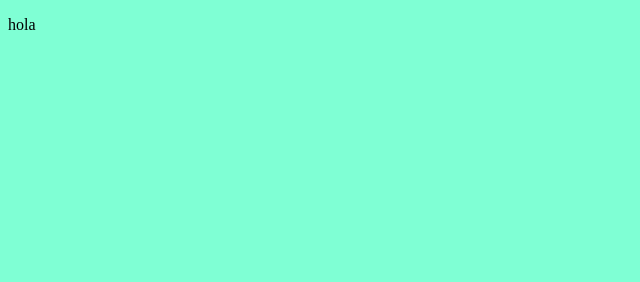
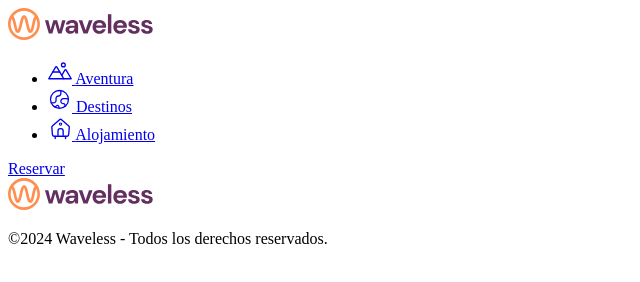
Before and after one commit to utopia-code/decskill-avoris, a website built with Parcel: page src/index.html in a window 1280 px wide. Shown: the whole page, without its empty margins (0-640 px from the left). Built offline with nearby package versions, Linux system fonts and the light colour scheme.

Commit message:
waveless: partials HTML header and footer

```diff
--- a/package.json
+++ b/package.json
@@ -26,7 +26,7 @@
     "type": "git",
     "url": "git+https://github.com/utopia-code/decskill-avoris.git"
   },
-  "homepage": "https://",
+  "homepage": "https://decskill-avoris.netlify.app/",
   "author": {
     "name": "Laura López Doval",
     "email": "lauralopezdoval@gmail.com"
--- a/src/index.html
+++ b/src/index.html
@@ -11,13 +11,10 @@
 		<script defer type="module" src="js/app.js"></script>
 	</head>
     <body>
-        <header>
-            <nav>
+        <include src="./views/header.html"></include>
+        <main>
 
-            </nav>
-        </header>
-        <main>
-            <p>hola</p>
         </main>
+        <include src="./views/footer.html"></include>
     </body>
 </html>
--- a/src/scss/style.scss
+++ b/src/scss/style.scss
@@ -2,7 +2,3 @@
 * Use this file to import partials.
 * Do not include SCSS code in this file.
 */
-
-body {
-    background-color: aquamarine;
-}
--- /dev/null
+++ b/src/views/footer.html
@@ -0,0 +1,8 @@
+<footer class="footer">
+    <div class="footer__logo">
+        <img src="assets/waveless_logo.svg" alt="waveless logo" class="logo__img">
+    </div>
+    <div class="footer__copyright">
+        <p>&copy;2024 Waveless - Todos los derechos reservados.</p>
+    </div>
+</footer>
--- /dev/null
+++ b/src/views/header.html
@@ -0,0 +1,56 @@
+<header class="header">
+    <div class="logo">
+        <a href="index.html" class="logo__link">
+            <img src="assets/waveless_logo.svg" alt="waveless logo" class="logo__img">
+        </a>
+    </div>
+    <nav class="nav">
+        <ul class="nav__menu">
+            <li class="nav__item">
+                <a href="#" class="nav__link">
+                    <span class="nav__icon">
+                        <svg width="24" height="24" viewBox="0 0 24 24" fill="none" xmlns="http://www.w3.org/2000/svg">
+                            <g clip-path="url(#clip0_2007_86127)">
+                                <path d="M15.375 6.75C16.4105 6.75 17.25 5.91053 17.25 4.875C17.25 3.83947 16.4105 3 15.375 3C14.3395 3 13.5 3.83947 13.5 4.875C13.5 5.91053 14.3395 6.75 15.375 6.75Z" stroke="currentColor" stroke-width="1.34" stroke-linecap="round" stroke-linejoin="round"/>
+                                <path d="M0.75 18.75L7.60312 7.11936C7.6693 7.00658 7.76381 6.91306 7.87728 6.84807C7.99075 6.78309 8.11924 6.7489 8.25 6.7489C8.38076 6.7489 8.50925 6.78309 8.62272 6.84807C8.73619 6.91306 8.8307 7.00658 8.89688 7.11936L15.75 18.75H0.75Z" stroke="currentColor" stroke-width="1.34" stroke-linecap="round" stroke-linejoin="round"/>
+                                <path d="M4.72021 12H11.7796" stroke="currentColor" stroke-width="1.34" stroke-linecap="round" stroke-linejoin="round"/>
+                                <path d="M13.7446 15.3478L16.844 10.1175C16.9104 10.0056 17.0048 9.91289 17.1179 9.8485C17.231 9.78411 17.3589 9.75024 17.489 9.75024C17.6191 9.75024 17.747 9.78411 17.8601 9.8485C17.9732 9.91289 18.0676 10.0056 18.134 10.1175L23.2499 18.75H15.7499" stroke="currentColor" stroke-width="1.34" stroke-linecap="round" stroke-linejoin="round"/>
+                            </g>
+                        </svg>
+                    </span>
+                    <span class="nav__text">Aventura</span>
+                </a>
+            </li>
+            <li class="nav__item">
+                <a href="#" class="nav__link">
+                    <span class="nav__icon">
+                        <svg width="24" height="24" viewBox="0 0 24 24" fill="none" xmlns="http://www.w3.org/2000/svg">
+                            <path d="M11.4726 20.3495C16.4302 20.3495 20.4492 16.353 20.4492 11.4229C20.4492 6.49291 16.4302 2.49634 11.4726 2.49634C6.51503 2.49634 2.49609 6.49291 2.49609 11.4229C2.49609 16.353 6.51503 20.3495 11.4726 20.3495Z" stroke="currentColor" stroke-width="1.2672" stroke-linecap="round" stroke-linejoin="round"/>
+                            <path d="M3.18848 14.8586H5.60524C6.2462 14.8586 6.86091 14.6054 7.31414 14.1547C7.76737 13.704 8.022 13.0927 8.022 12.4553V10.3953C8.022 9.75792 8.27662 9.14663 8.72985 8.69592C9.18308 8.24521 9.79779 7.992 10.4388 7.992C11.0797 7.992 11.6944 7.7388 12.1477 7.28809C12.6009 6.83738 12.8555 6.22609 12.8555 5.58869V2.59485" stroke="currentColor" stroke-width="1.2672" stroke-linecap="round" stroke-linejoin="round"/>
+                            <path d="M20.4461 11.2827C19.7547 10.9259 18.9879 10.7377 18.2089 10.7334H15.2673C14.6264 10.7334 14.0117 10.9866 13.5584 11.4373C13.1052 11.888 12.8506 12.4993 12.8506 13.1367C12.8506 13.7741 13.1052 14.3854 13.5584 14.8361C14.0117 15.2868 14.6264 15.54 15.2673 15.54C15.7252 15.54 16.1643 15.7209 16.488 16.0428C16.8117 16.3648 16.9936 16.8014 16.9936 17.2567V18.4515" stroke="currentColor" stroke-width="1.2672" stroke-linecap="round" stroke-linejoin="round"/>
+                            <path d="M10.9144 19.7891C11.0658 19.4494 11.0892 19.0378 10.9141 18.6731C10.7389 18.3085 10.5452 17.7874 10.1461 17.6114C9.74691 17.4354 9.30393 17.4015 8.91458 17.5172C8.52523 17.633 8.2214 17.8888 8.06994 18.2285C7.96175 18.4712 7.74473 18.6539 7.46662 18.7366C7.18852 18.8192 6.8721 18.7951 6.58699 18.6693L5.83877 18.3394" stroke="currentColor" stroke-width="1.2672" stroke-linecap="round" stroke-linejoin="round"/>
+                        </svg>
+                    </span>
+                    <span class="nav__text">Destinos</span>
+                </a>
+            </li>
+            <li class="nav__item">
+                <a href="#" class="nav__link">
+                    <span class="nav__icon">
+                        <svg width="24" height="24" viewBox="0 0 24 24" fill="none" xmlns="http://www.w3.org/2000/svg">
+                            <circle cx="12.5584" cy="8.09751" r="1.11514" stroke="currentColor" stroke-width="1.11514"/>
+                            <path d="M11.5337 3.74121C12.1211 3.23044 12.9951 3.23053 13.5825 3.74121L20.7476 9.97168C21.1217 10.297 21.3195 10.7812 21.2798 11.2754L20.6733 18.8164C20.608 19.6273 19.9303 20.252 19.1167 20.252H5.99951C5.18592 20.252 4.50825 19.6273 4.44287 18.8164L3.83643 11.2754C3.79668 10.7812 3.99452 10.297 4.36865 9.97168L11.5337 3.74121Z" stroke="currentColor" stroke-width="1.33816"/>
+                                <line x1="7.1974" y1="20.3361" x2="7.1974" y2="22.4823" stroke="currentColor" stroke-width="1.33816" stroke-linecap="round"/>
+                                <line x1="17.5509" y1="20.3361" x2="17.5509" y2="22.4823" stroke="currentColor" stroke-width="1.33816" stroke-linecap="round"/>
+                            <path d="M15.1641 19.6689V14.9305C15.1641 13.6987 14.1656 12.7002 12.9338 12.7002H12.2171C10.9853 12.7002 9.98682 13.6987 9.98682 14.9305V19.6689" stroke="currentColor" stroke-width="1.33816"/>
+                        </svg>
+                    </span>
+                    <span class="nav__text">Alojamiento</span>
+                </a>
+            </li>
+        </ul>
+    </nav>
+    <div class="header__cta">
+        <a href="#" class="btn btn__primary">Reservar</a>
+    </div>
+</header>
```
Also changed, not shown: src/assets/waveless_logo.png (deleted), src/assets/waveless_logo.svg (added).
